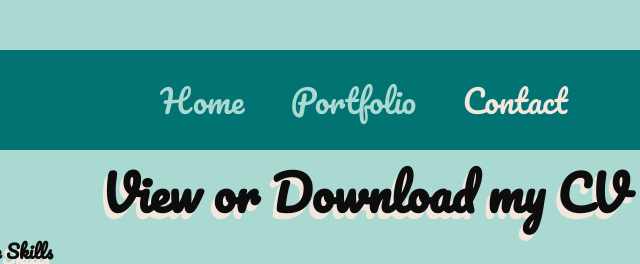
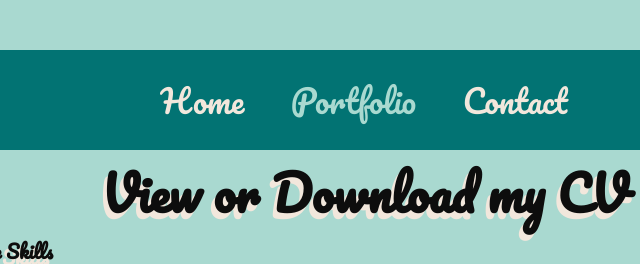
Before and after one commit to mahassan/mahassan, a plain HTML site: page cv.html in a window 1280 px wide. In both pictures the pointer is over the link "Home". Shown: the top 264 px of the page, 276-916 px from the left. Drawn offline with Linux system fonts and the light colour scheme.

Commit message:
animation added to navigation

```diff
--- a/css/style.css
+++ b/css/style.css
@@ -37,13 +37,14 @@ ul{
 .navigation a:visited{
     text-decoration: none;
     color: #A9D9D0;
+    transition: color 1s;
 }
 .active{
   text-decoration: underline;
   color:#F2E7DC!important;
 }
-.navigation a:active{
-
+.navigation a:hover{
+    color:#F2E7DC
 }
 /* main */
 .masthead{
```
